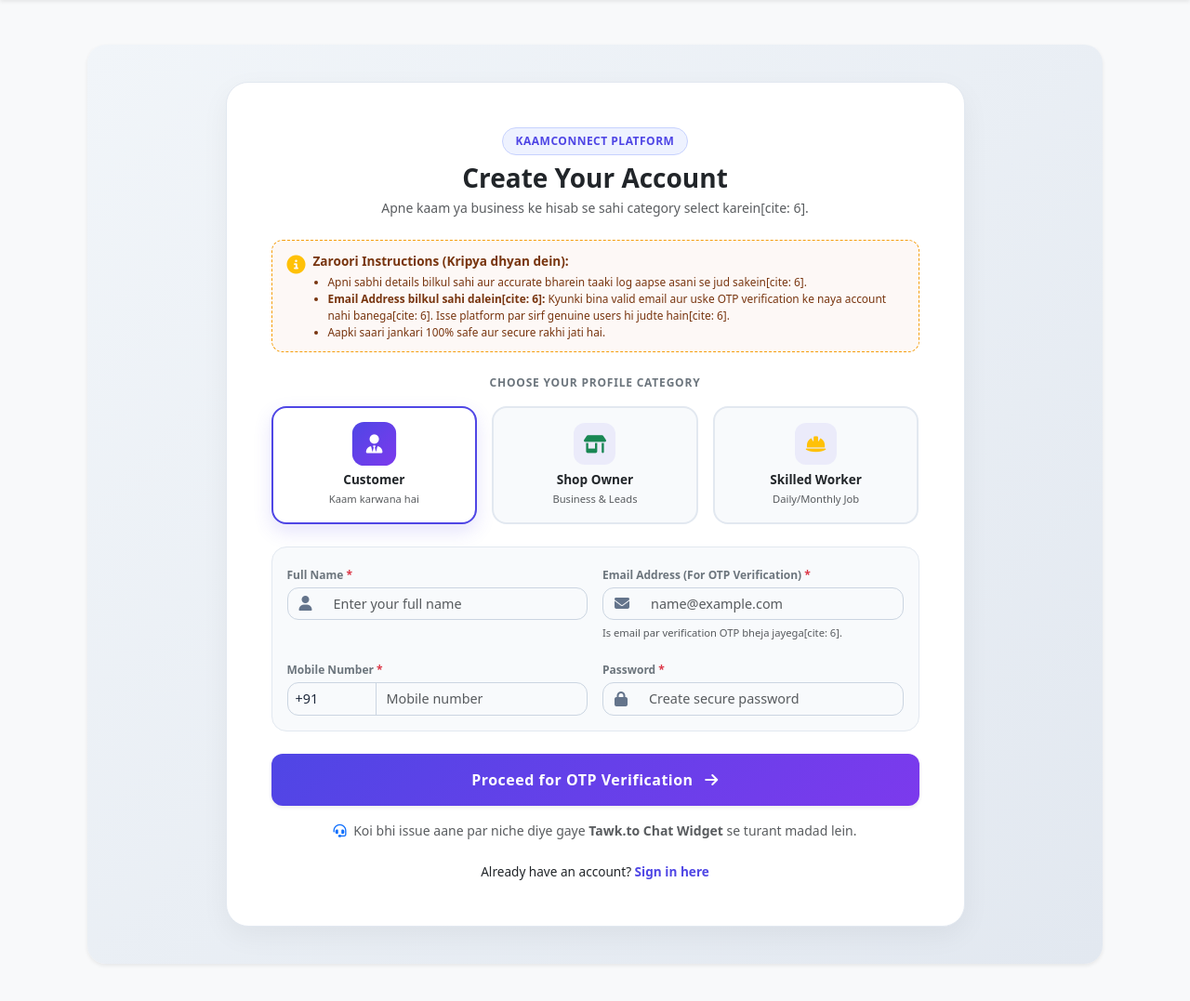
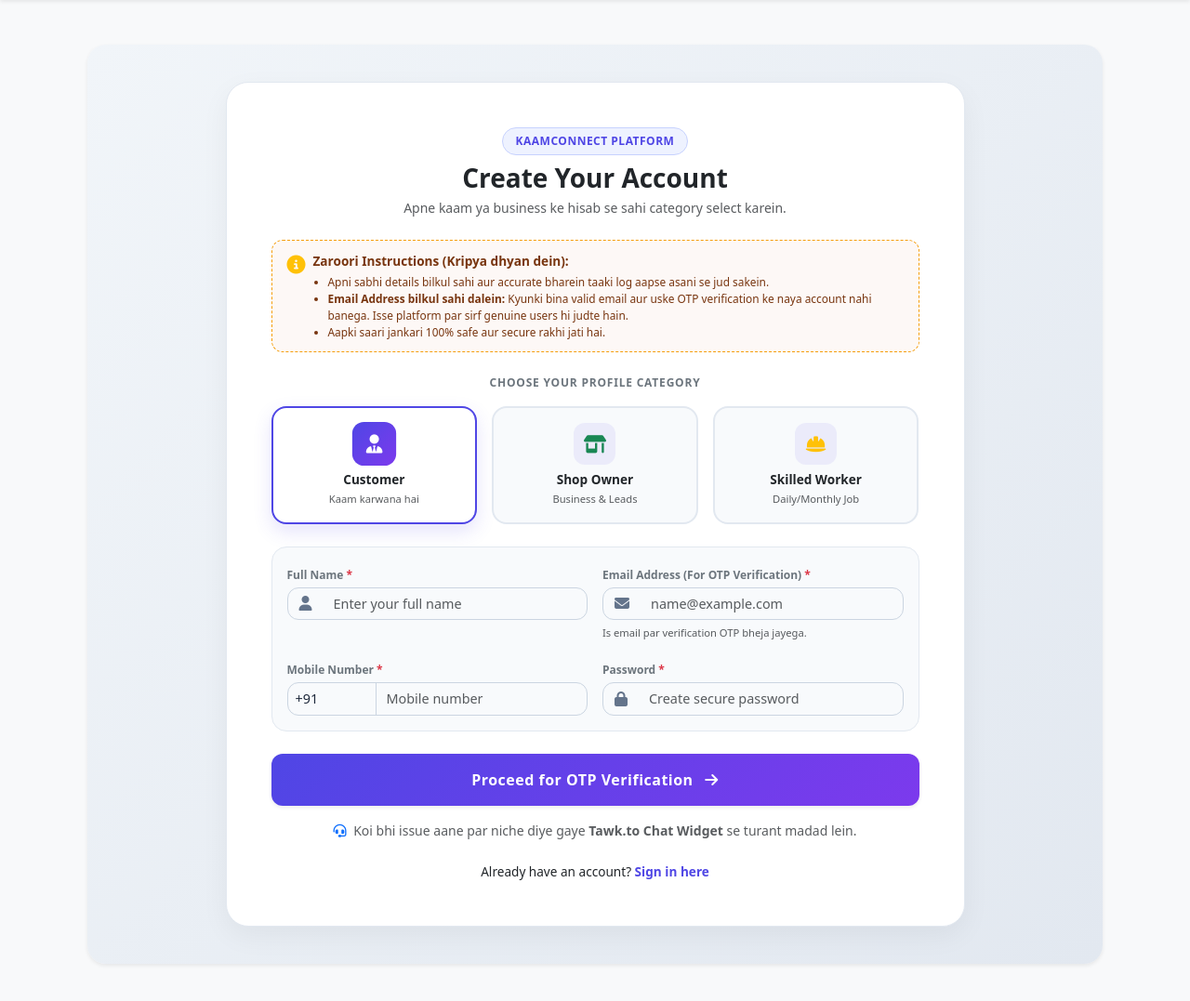
Before and after one commit to kaamconnect01/kaamconnect, a Flask app: page /signup in a window 1280 px wide. Shown: the part 56-1133 px from the top of the page at 93% size. Run offline with Flask 3, Linux system fonts and the light colour scheme; some libraries are stand-ins or nearby versions.

Commit message:
Update signup.html

```diff
--- a/templates/signup.html
+++ b/templates/signup.html
@@ -180,7 +180,7 @@
                         <div class="text-center mb-4">
                             <span class="trust-badge mb-2 d-inline-block">Security Verification</span>
                             <h3 class="fw-bold text-dark mb-1">Verify Your Email Address</h3>
-                            <p class="text-muted small mb-0">Humne aapke email <b>{{ email }}</b> par ek secure 6-digit OTP bheja hai[cite: 6].</p>
+                            <p class="text-muted small mb-0">Humne aapke email <b>{{ email }}</b> par ek secure 6-digit OTP bheja hai.</p>
                         </div>
 
                         <div class="trust-notice-box mb-4 text-start">
@@ -222,7 +222,7 @@
                         <div class="text-center mb-4">
                             <span class="trust-badge mb-2 d-inline-block">Kaamconnect Platform</span>
                             <h3 class="fw-bold text-dark mb-1">Create Your Account</h3>
-                            <p class="text-muted small mb-0">Apne kaam ya business ke hisab se sahi category select karein[cite: 6].</p>
+                            <p class="text-muted small mb-0">Apne kaam ya business ke hisab se sahi category select karein.</p>
                         </div>
 
                         <!-- Positive Trust & Instruction Notice Box -->
@@ -232,8 +232,8 @@
                                 <div class="text-start">
                                     <strong>Zaroori Instructions (Kripya dhyan dein):</strong>
                                     <ul class="mb-0 ps-3 mt-1 small">
-                                        <li>Apni sabhi details bilkul sahi aur accurate bharein taaki log aapse asani se jud sakein[cite: 6].</li>
-                                        <li><b>Email Address bilkul sahi dalein[cite: 6]:</b> Kyunki bina valid email aur uske OTP verification ke naya account nahi banega[cite: 6]. Isse platform par sirf genuine users hi judte hain[cite: 6].</li>
+                                        <li>Apni sabhi details bilkul sahi aur accurate bharein taaki log aapse asani se jud sakein.</li>
+                                        <li><b>Email Address bilkul sahi dalein:</b> Kyunki bina valid email aur uske OTP verification ke naya account nahi banega. Isse platform par sirf genuine users hi judte hain.</li>
                                         <li>Aapki saari jankari 100% safe aur secure rakhi jati hai.</li>
                                     </ul>
                                 </div>
@@ -304,7 +304,7 @@
                                                 <span class="input-group-text"><i class="fa-solid fa-envelope"></i></span>
                                                 <input type="email" name="email" class="form-control" required placeholder="name@example.com" pattern="[a-z0-9._%+-]+@[a-z0-9.-]+\.[a-z]{2,}$" title="Kripya ek valid email dalein jisme OTP aa sake">
                                             </div>
-                                            <small class="text-muted" style="font-size: 0.7rem;">Is email par verification OTP bheja jayega[cite: 6].</small>
+                                            <small class="text-muted" style="font-size: 0.7rem;">Is email par verification OTP bheja jayega.</small>
                                         </div>
 
                                         <!-- Mobile Number -->
```
